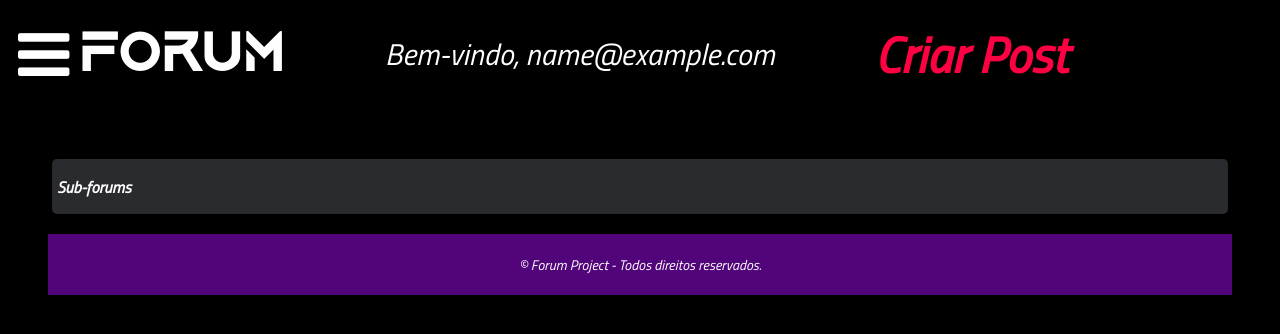
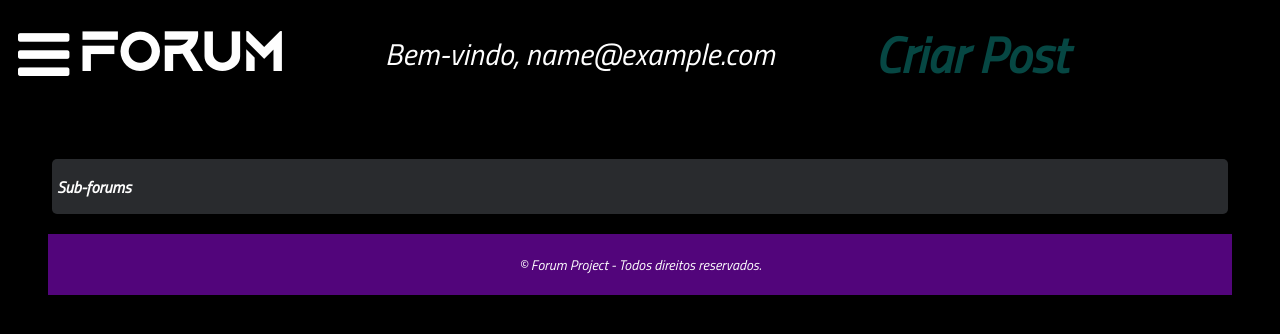
Before and after one commit to matheusfogolin/Forums, a Django app: page / in a window 1280 px wide. Shown: the top 334 px of the page. Run offline with Django 5.2, Linux system fonts and the light colour scheme; the visitor is signed in with stand-in values (Sample User, id 1); data that the repository does not hold is empty.

Commit message:
remove unnecessary code and create dockerfile

```diff
--- a/main/tests.py
+++ /dev/null
@@ -1,3 +0,0 @@
-from django.test import TestCase
-
-# Create your tests here.
--- a/registration/tests.py
+++ /dev/null
@@ -1,3 +0,0 @@
-from django.test import TestCase
-
-# Create your tests here.
--- a/static/style.css
+++ b/static/style.css
@@ -13,7 +13,7 @@ html{
 }
 
 a{
-    color:#FF0042;
+    color:#064743;
     font-weight: bolder;
     text-decoration: none;
 }
--- a/templates/base.html
+++ b/templates/base.html
@@ -14,7 +14,6 @@
 
 <body>
     <header>
-        <!--NavBar Section-->
         <div class="navbar">
             <nav class="navigation hide" id="navigation">
                 <span class="close-icon" id="close-icon" onclick="showIconBar()"><i class="fa fa-close"></i></span>
@@ -37,10 +36,7 @@
             <div style="font-size: 50px; font-weight: 300px; margin-left: 100px;"><a href="{% url 'create_post' %}">Criar Post</a></div>
             {% endif %}
         </div>
-        <!--SearchBox Section-->
     </header>
-
-
 
     {% block content %}
 
--- a/templates/posts.html
+++ b/templates/posts.html
@@ -2,11 +2,9 @@
 {% load hitcount_tags %}
 {% block content %}
     <div class="container">
-        <!--Navigation-->
         <div class="navigate">
             <span><a href="{% url 'home' %}">Página Inicial - Forum</a> >> <a href="{{category.get_url}}">{{category.title}}</a></span>
         </div>
-        <!--Display posts table-->
         <div class="posts-table">
             <div class="table-head">
                 <div class="status">Status</div>
```
Also changed, not shown: registration/admin.py (+2 -11 lines), templates/detail.html (+0 -7 lines), 1 other file.
